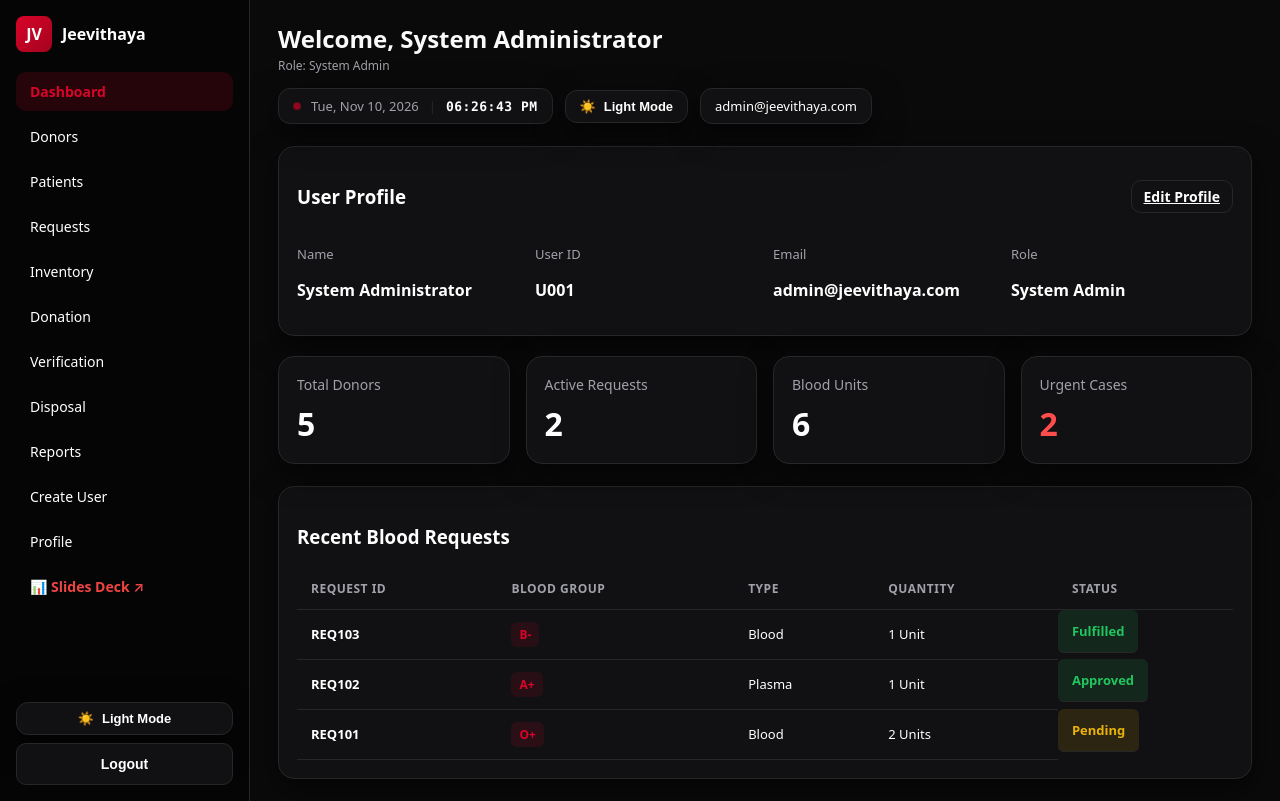
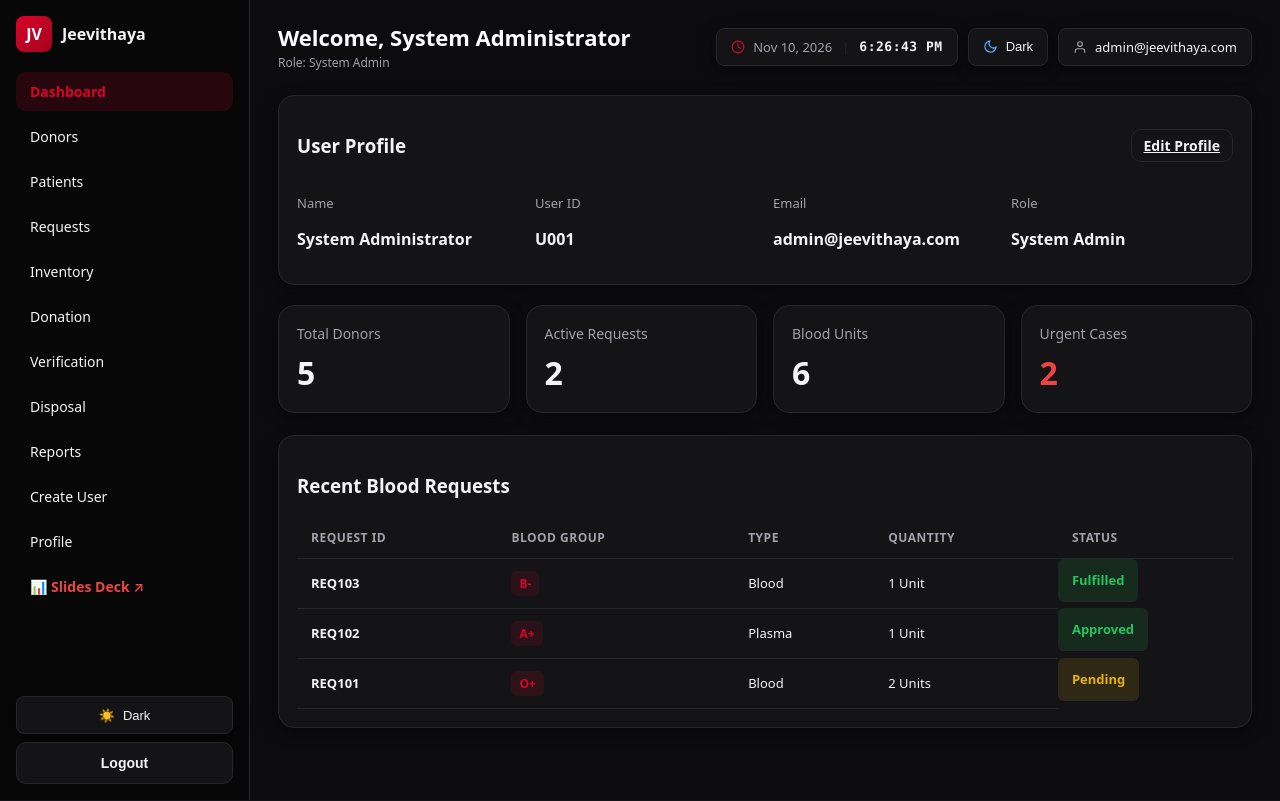
Before and after one commit to walakulu7/jeevithaya-mit, a Django app: page /dashboard.html in a window 1280 px wide. Run offline with Django 5.2, Linux system fonts and the light colour scheme; data comes from the database, SQL or seed files in the repository.

Commit message:
fix: redesign topbar with professional vector SVG theme switch and clock badge with cache-busting v3.5

```diff
--- a/jeevithaya/static/css/style.css
+++ b/jeevithaya/static/css/style.css
@@ -2,32 +2,34 @@
    JEEVITHAYA — STYLESHEET WITH LIGHT / DARK THEME SYSTEM
    ========================================================= */
 
-:root, [data-theme="dark"] {
+:root, [data-theme="dark"], body[data-theme="dark"] {
   --bg: #000000;
   --bg-page: linear-gradient(135deg, #000000 60%, #160204 100%);
-  --bg-sidebar: #050505;
-  --bg-main: #0a0a0a;
-  --card: #111113;
-  --card-hover: #17171a;
+  --bg-sidebar: #070708;
+  --bg-main: #0c0c0e;
+  --card: #141416;
+  --card-hover: #1a1a1e;
   --muted: #a1a1aa;
-  --text: #ffffff;
-  --text-heading: #fafafa;
+  --text: #f4f4f5;
+  --text-heading: #ffffff;
   --border: #27272a;
   --input-bg: #09090b;
   --input-border: #27272a;
-  --chip-bg: #09090b;
-  --user-chip-bg: #111113;
-  --clock-bg: #111113;
+  --chip-bg: #141416;
+  --user-chip-bg: #141416;
+  --clock-bg: #141416;
   --table-border: #222225;
-  --table-hover: rgba(255, 255, 255, 0.03);
+  --table-hover: rgba(255, 255, 255, 0.04);
   --primary: #d90429;     /* Signature Crimson */
   --primary2: #a4031f;    /* Dark Crimson */
-  --danger: #ff4d4d;
-  --shadow: 0 10px 30px rgba(0, 0, 0, 0.6);
+  --danger: #ef4444;
+  --shadow: 0 4px 16px rgba(0, 0, 0, 0.45);
   --card-glow: 0 4px 20px rgba(217, 4, 41, 0.15);
+  --sun-display: none;
+  --moon-display: inline-block;
 }
 
-[data-theme="light"] {
+[data-theme="light"], body[data-theme="light"], .theme-light {
   --bg: #f8fafc;
   --bg-page: linear-gradient(135deg, #f8fafc 60%, #ffe4e6 100%);
   --bg-sidebar: #ffffff;
@@ -43,13 +45,15 @@
   --chip-bg: #f8fafc;
   --user-chip-bg: #ffffff;
   --clock-bg: #ffffff;
-  --table-border: #f1f5f9;
-  --table-hover: rgba(0, 0, 0, 0.02);
+  --table-border: #e2e8f0;
+  --table-hover: rgba(0, 0, 0, 0.03);
   --primary: #d90429;
   --primary2: #b91c1c;
   --danger: #ef4444;
-  --shadow: 0 10px 30px rgba(15, 23, 42, 0.06);
+  --shadow: 0 4px 16px rgba(15, 23, 42, 0.08);
   --card-glow: 0 4px 20px rgba(217, 4, 41, 0.08);
+  --sun-display: inline-block;
+  --moon-display: none;
 }
 
 * {
@@ -347,14 +351,15 @@ body {
   display: flex;
   justify-content: space-between;
   align-items: center;
-  margin-bottom: 22px;
+  margin-bottom: 24px;
+  gap: 16px;
   flex-wrap: wrap;
-  gap: 14px;
 }
 
 .topbar h2 {
   margin: 0;
-  font-size: 24px;
+  font-size: 22px;
+  font-weight: 700;
   color: var(--text-heading);
 }
 
@@ -365,67 +370,66 @@ body {
 .topbar-actions {
   display: flex;
   align-items: center;
-  gap: 12px;
-  flex-wrap: wrap;
+  gap: 10px;
+  flex-wrap: nowrap;
 }
 
 .clock-widget {
-  display: flex;
+  display: inline-flex;
   align-items: center;
-  gap: 10px;
-  background: var(--clock-bg);
+  gap: 8px;
+  height: 38px;
+  padding: 0 14px;
+  border-radius: 8px;
+  background: var(--card);
   border: 1px solid var(--border);
-  padding: 8px 14px;
-  border-radius: 12px;
   box-shadow: var(--shadow);
   font-size: 13px;
+  white-space: nowrap;
 }
 
-.clock-dot {
-  width: 8px;
-  height: 8px;
-  border-radius: 50%;
-  background: var(--primary);
-  display: inline-block;
-  animation: pulse-dot 1.6s infinite ease-in-out;
-}
-
-@keyframes pulse-dot {
-  0% { transform: scale(0.9); opacity: 0.6; }
-  50% { transform: scale(1.25); opacity: 1; box-shadow: 0 0 8px var(--primary); }
-  100% { transform: scale(0.9); opacity: 0.6; }
+.clock-icon {
+  stroke: var(--primary);
+  flex-shrink: 0;
 }
 
 .clock-date {
   font-weight: 500;
   color: var(--muted);
+  font-size: 13px;
 }
 
 .clock-divider {
   color: var(--border);
   font-weight: 300;
+  margin: 0 2px;
 }
 
 .clock-time {
-  font-weight: 700;
+  font-weight: 600;
   color: var(--text);
   font-family: ui-monospace, SFMono-Regular, Menlo, Monaco, Consolas, "Liberation Mono", monospace;
   letter-spacing: 0.5px;
+  font-size: 13px;
 }
 
 .theme-toggle-btn {
   display: inline-flex;
   align-items: center;
   gap: 8px;
-  padding: 8px 14px;
-  border-radius: 12px;
-  background: var(--clock-bg);
+  height: 38px;
+  padding: 0 14px;
+  border-radius: 8px;
+  background: var(--card);
   border: 1px solid var(--border);
   color: var(--text);
   font-size: 13px;
-  font-weight: 600;
+  font-weight: 500;
   cursor: pointer;
   box-shadow: var(--shadow);
+  white-space: nowrap;
+  user-select: none;
+  transition: all 0.2s cubic-bezier(0.4, 0, 0.2, 1);
 }
 
 .theme-toggle-btn:hover {
@@ -434,15 +438,34 @@ body {
   transform: translateY(-1px);
 }
 
+.theme-toggle-btn .sun-icon {
+  display: var(--sun-display);
+  stroke: #f59e0b;
+}
+
+.theme-toggle-btn .moon-icon {
+  display: var(--moon-display);
+  stroke: #60a5fa;
+}
+
 .user-chip {
-  padding: 8px 14px;
-  border-radius: 12px;
-  background: var(--user-chip-bg);
+  display: inline-flex;
+  align-items: center;
+  gap: 8px;
+  height: 38px;
+  padding: 0 14px;
+  border-radius: 8px;
+  background: var(--card);
   border: 1px solid var(--border);
   font-size: 13px;
   color: var(--text);
   font-weight: 500;
   box-shadow: var(--shadow);
+  white-space: nowrap;
+}
+
+.user-chip svg {
+  stroke: var(--muted);
 }
 
 /* =========================================================
@@ -627,5 +650,5 @@ body {
   .sidebar { width: 100%; border-right: none; border-bottom: 1px solid var(--border); }
   .grid-form { grid-template-columns: 1fr; }
   .grid-form .span-2, .grid-form .actions { grid-column: span 1; }
-  .topbar { flex-direction: column; align-items: flex-start; }
+  .topbar-actions { flex-wrap: wrap; }
 }
--- a/jeevithaya/static/js/rbac.js
+++ b/jeevithaya/static/js/rbac.js
@@ -22,11 +22,22 @@ function getTheme() {
 }
 
 function setTheme(theme) {
-  document.documentElement.setAttribute("data-theme", theme);
+  const t = (theme === "light") ? "light" : "dark";
+  document.documentElement.setAttribute("data-theme", t);
+  if (document.body) {
+    document.body.setAttribute("data-theme", t);
+    if (t === "light") {
+      document.body.classList.add("theme-light");
+      document.body.classList.remove("theme-dark");
+    } else {
+      document.body.classList.add("theme-dark");
+      document.body.classList.remove("theme-light");
+    }
+  }
   try {
-    localStorage.setItem("jv_theme", theme);
+    localStorage.setItem("jv_theme", t);
   } catch (e) {}
-  updateThemeButtons(theme);
+  updateThemeButtons(t);
 }
 
 function toggleTheme() {
@@ -38,18 +49,17 @@ function toggleTheme() {
 function updateThemeButtons(theme) {
   const isLight = theme === "light";
   document.querySelectorAll(".theme-toggle-btn, #themeToggle, #sidebarThemeToggle").forEach(btn => {
-    const icon = btn.querySelector(".theme-icon, #themeIcon");
     const label = btn.querySelector(".theme-label, #themeLabel");
-    if (icon) icon.textContent = isLight ? "🌙" : "☀️";
-    if (label) label.textContent = isLight ? "Dark Mode" : "Light Mode";
+    if (label) {
+      label.textContent = isLight ? "Light" : "Dark";
+    }
     btn.setAttribute("title", isLight ? "Switch to Dark Mode" : "Switch to Light Mode");
   });
 }
 
 function initTheme() {
   const currentTheme = getTheme();
-  document.documentElement.setAttribute("data-theme", currentTheme);
-  updateThemeButtons(currentTheme);
+  setTheme(currentTheme);
 
   // Wire up theme toggles
   document.querySelectorAll(".theme-toggle-btn, #themeToggle, #sidebarThemeToggle").forEach(btn => {
@@ -78,16 +88,15 @@ function initLiveClock() {
   function update() {
     const now = new Date();
     if (dateEl) {
-      dateEl.textContent = now.toLocaleDateString(undefined, {
-        weekday: "short",
+      dateEl.textContent = now.toLocaleDateString("en-US", {
+        month: "short",
         day: "numeric",
-        month: "short",
         year: "numeric"
       });
     }
     if (timeEl) {
-      timeEl.textContent = now.toLocaleTimeString(undefined, {
-        hour: "2-digit",
+      timeEl.textContent = now.toLocaleTimeString("en-US", {
+        hour: "numeric",
         minute: "2-digit",
         second: "2-digit",
         hour12: true
--- a/jeevithaya/templates/create_user.html
+++ b/jeevithaya/templates/create_user.html
@@ -4,7 +4,7 @@
 <head>
   <meta charset="UTF-8">
   <title>Jeevithaya | Create User</title>
-  <link rel="stylesheet" href="{% static 'css/style.css' %}" />
+  <link rel="stylesheet" href="{% static 'css/style.css' %}?v=3.5" />
 </head>
 <body>
 
@@ -101,8 +101,8 @@
   </main>
 </div>
 
-<script src="{% static 'js/rbac.js' %}"></script>
-<script src="{% static 'js/api.js' %}"></script>
+<script src="{% static 'js/rbac.js' %}?v=3.5"></script>
+<script src="{% static 'js/api.js' %}?v=3.5"></script>
 <script src="{% static 'js/create_user.js' %}"></script>
 </body>
 </html>
--- a/jeevithaya/templates/dashboard.html
+++ b/jeevithaya/templates/dashboard.html
@@ -5,7 +5,7 @@
   <meta charset="UTF-8"/>
   <meta name="viewport" content="width=device-width, initial-scale=1.0"/>
   <title>Jeevithaya | Dashboard</title>
-  <link rel="stylesheet" href="{% static 'css/style.css' %}" />
+  <link rel="stylesheet" href="{% static 'css/style.css' %}?v=3.5" />
 </head>
 <body>
   <div class="layout">
@@ -66,21 +66,41 @@
 
         <div class="topbar-actions">
           <!-- Live Date & Time Clock -->
-          <div id="dashboardClock" class="clock-widget" title="Current Date & Time">
-            <span class="clock-dot"></span>
+          <div id="dashboardClock" class="clock-widget" title="System Date & Time">
+            <svg class="clock-icon" viewBox="0 0 24 24" width="14" height="14" stroke="currentColor" stroke-width="2" fill="none" stroke-linecap="round" stroke-linejoin="round">
+              <circle cx="12" cy="12" r="10"></circle>
+              <polyline points="12 6 12 12 16 14"></polyline>
+            </svg>
             <span id="clockDate" class="clock-date">--</span>
             <span class="clock-divider">|</span>
             <span id="clockTime" class="clock-time">--:--:--</span>
           </div>
 
           <!-- Theme Switcher -->
-          <button id="themeToggle" class="theme-toggle-btn" title="Toggle Light / Dark Mode">
-            <span id="themeIcon">☀️</span>
-            <span id="themeLabel">Light Mode</span>
+          <button id="themeToggle" class="theme-toggle-btn" title="Toggle Theme" type="button">
+            <svg class="sun-icon" viewBox="0 0 24 24" width="15" height="15" stroke="currentColor" stroke-width="2" fill="none" stroke-linecap="round" stroke-linejoin="round">
+              <circle cx="12" cy="12" r="5"></circle>
+              <line x1="12" y1="1" x2="12" y2="3"></line>
+              <line x1="12" y1="21" x2="12" y2="23"></line>
+              <line x1="4.22" y1="4.22" x2="5.64" y2="5.64"></line>
+              <line x1="18.36" y1="18.36" x2="19.78" y2="19.78"></line>
+              <line x1="1" y1="12" x2="3" y2="12"></line>
+              <line x1="21" y1="12" x2="23" y2="12"></line>
+              <line x1="4.22" y1="19.78" x2="5.64" y2="18.36"></line>
+              <line x1="18.36" y1="5.64" x2="19.78" y2="4.22"></line>
+            </svg>
+            <svg class="moon-icon" viewBox="0 0 24 24" width="15" height="15" stroke="currentColor" stroke-width="2" fill="none" stroke-linecap="round" stroke-linejoin="round">
+              <path d="M21 12.79A9 9 0 1 1 11.21 3 7 7 0 0 0 21 12.79z"></path>
+            </svg>
+            <span class="theme-label">Dark</span>
           </button>
 
           <!-- User Chip -->
           <div class="user-chip">
+            <svg viewBox="0 0 24 24" width="14" height="14" stroke="currentColor" stroke-width="2" fill="none" stroke-linecap="round" stroke-linejoin="round">
+              <path d="M20 21v-2a4 4 0 0 0-4-4H8a4 4 0 0 0-4 4v2"></path>
+              <circle cx="12" cy="7" r="4"></circle>
+            </svg>
             <span id="userEmail"></span>
           </div>
         </div>
@@ -155,8 +175,8 @@
     </main>
   </div>
 
-  <script src="{% static 'js/rbac.js' %}?v=2.3"></script>
-  <script src="{% static 'js/api.js' %}?v=2.3"></script>
-  <script src="{% static 'js/dashboard.js' %}?v=2.3"></script>
+  <script src="{% static 'js/rbac.js' %}?v=3.5"></script>
+  <script src="{% static 'js/api.js' %}?v=3.5"></script>
+  <script src="{% static 'js/dashboard.js' %}?v=3.5"></script>
 </body>
 </html>
--- a/jeevithaya/templates/disposal.html
+++ b/jeevithaya/templates/disposal.html
@@ -6,7 +6,7 @@
   <meta charset="UTF-8"/>
   <meta name="viewport" content="width=device-width, initial-scale=1.0"/>
   <title>Jeevithaya | Blood Disposal</title>
-  <link rel="stylesheet" href="{% static 'css/style.css' %}" />
+  <link rel="stylesheet" href="{% static 'css/style.css' %}?v=3.5" />
 </head>
 <body>
   <div class="layout">
@@ -131,8 +131,8 @@
 
     </main>
   </div>
-  <script src="{% static 'js/rbac.js' %}"></script>
-  <script src="{% static 'js/api.js' %}"></script>
+  <script src="{% static 'js/rbac.js' %}?v=3.5"></script>
+  <script src="{% static 'js/api.js' %}?v=3.5"></script>
   <script src="{% static 'js/disposal.js' %}"></script>
 </body>
 </html>
--- a/jeevithaya/templates/donation.html
+++ b/jeevithaya/templates/donation.html
@@ -5,7 +5,7 @@
   <meta charset="UTF-8"/>
   <meta name="viewport" content="width=device-width, initial-scale=1.0"/>
   <title>Jeevithaya | Donation Event</title>
-  <link rel="stylesheet" href="{% static 'css/style.css' %}" />
+  <link rel="stylesheet" href="{% static 'css/style.css' %}?v=3.5" />
 </head>
 <body>
   <div class="layout">
@@ -139,8 +139,8 @@
     </main>
   </div>
 
-  <script src="{% static 'js/rbac.js' %}"></script>
-  <script src="{% static 'js/api.js' %}"></script>
+  <script src="{% static 'js/rbac.js' %}?v=3.5"></script>
+  <script src="{% static 'js/api.js' %}?v=3.5"></script>
   <script src="{% static 'js/donation.js' %}"></script>
 </body>
 </html>
--- a/jeevithaya/templates/donors.html
+++ b/jeevithaya/templates/donors.html
@@ -5,7 +5,7 @@
   <meta charset="UTF-8"/>
   <meta name="viewport" content="width=device-width, initial-scale=1.0"/>
   <title>Jeevithaya | Donors</title>
-  <link rel="stylesheet" href="{% static 'css/style.css' %}" />
+  <link rel="stylesheet" href="{% static 'css/style.css' %}?v=3.5" />
 </head>
 <body>
   <div class="layout">
@@ -148,8 +148,8 @@
     </main>
   </div>
 
-  <script src="{% static 'js/rbac.js' %}"></script>
-  <script src="{% static 'js/api.js' %}"></script>
+  <script src="{% static 'js/rbac.js' %}?v=3.5"></script>
+  <script src="{% static 'js/api.js' %}?v=3.5"></script>
   <script src="{% static 'js/donors.js' %}"></script>
 </body>
 </html>
--- a/jeevithaya/templates/inventory.html
+++ b/jeevithaya/templates/inventory.html
@@ -5,7 +5,7 @@
   <meta charset="UTF-8"/>
   <meta name="viewport" content="width=device-width, initial-scale=1.0"/>
   <title>Jeevithaya | Inventory</title>
-  <link rel="stylesheet" href="{% static 'css/style.css' %}" />
+  <link rel="stylesheet" href="{% static 'css/style.css' %}?v=3.5" />
 </head>
 <body>
   <div class="layout">
@@ -173,8 +173,8 @@
     </main>
   </div>
 
-  <script src="{% static 'js/rbac.js' %}"></script>
-  <script src="{% static 'js/api.js' %}"></script>
+  <script src="{% static 'js/rbac.js' %}?v=3.5"></script>
+  <script src="{% static 'js/api.js' %}?v=3.5"></script>
   <script src="{% static 'js/inventory.js' %}"></script>
 </body>
 </html>
--- a/jeevithaya/templates/login.html
+++ b/jeevithaya/templates/login.html
@@ -6,7 +6,7 @@
   <meta charset="UTF-8" />
   <meta name="viewport" content="width=device-width, initial-scale=1.0"/>
   <title>Jeevithaya | Login</title>
-  <link rel="stylesheet" href="{% static 'css/style.css' %}" />
+  <link rel="stylesheet" href="{% static 'css/style.css' %}?v=3.5" />
 </head>
 <body>
   <div class="page">
@@ -68,8 +68,8 @@
     </footer>
   </div>
 
-  <script src="{% static 'js/api.js' %}?v=2.3"></script>
+  <script src="{% static 'js/api.js' %}?v=3.5?v=2.3"></script>
   <script src="{% static 'js/login.js' %}?v=2.3"></script>
-  <script src="{% static 'js/rbac.js' %}?v=2.3"></script>
+  <script src="{% static 'js/rbac.js' %}?v=3.5?v=2.3"></script>
 </body>
 </html>
--- a/jeevithaya/templates/logout.html
+++ b/jeevithaya/templates/logout.html
@@ -5,7 +5,7 @@
   <meta charset="UTF-8">
   <meta name="viewport" content="width=device-width, initial-scale=1.0">
   <title>Jeevithaya | Logging Out</title>
-  <link rel="stylesheet" href="{% static 'css/style.css' %}" />
+  <link rel="stylesheet" href="{% static 'css/style.css' %}?v=3.5" />
 </head>
 <body>
   <div class="page">
@@ -15,7 +15,7 @@
     </div>
   </div>
 
-  <script src="{% static 'js/api.js' %}"></script>
+  <script src="{% static 'js/api.js' %}?v=3.5"></script>
   <script>
     // Clear client-side session tokens
     try {
--- a/jeevithaya/templates/patients.html
+++ b/jeevithaya/templates/patients.html
@@ -5,7 +5,7 @@
   <meta charset="UTF-8"/>
   <meta name="viewport" content="width=device-width, initial-scale=1.0"/>
   <title>Jeevithaya | Patients</title>
-  <link rel="stylesheet" href="{% static 'css/style.css' %}" />
+  <link rel="stylesheet" href="{% static 'css/style.css' %}?v=3.5" />
 </head>
 <body>
   <div class="layout">
@@ -169,8 +169,8 @@
     </main>
   </div>
 
-  <script src="{% static 'js/rbac.js' %}"></script>
-  <script src="{% static 'js/api.js' %}"></script>
+  <script src="{% static 'js/rbac.js' %}?v=3.5"></script>
+  <script src="{% static 'js/api.js' %}?v=3.5"></script>
   <script src="{% static 'js/patients.js' %}"></script>
 </body>
 </html>
--- a/jeevithaya/templates/presentation.html
+++ b/jeevithaya/templates/presentation.html
@@ -5,7 +5,7 @@
   <meta charset="UTF-8" />
   <meta name="viewport" content="width=device-width, initial-scale=1.0"/>
   <title>Jeevithaya | MIT Presentation Slides</title>
-  <link rel="stylesheet" href="{% static 'css/style.css' %}" />
+  <link rel="stylesheet" href="{% static 'css/style.css' %}?v=3.5" />
   <style>
     :root {
       --slide-bg: #0f172a;
--- a/jeevithaya/templates/profile.html
+++ b/jeevithaya/templates/profile.html
@@ -4,7 +4,7 @@
 <head>
   <meta charset="UTF-8">
   <title>Jeevithaya | Profile</title>
-  <link rel="stylesheet" href="{% static 'css/style.css' %}" />
+  <link rel="stylesheet" href="{% static 'css/style.css' %}?v=3.5" />
 </head>
 <body>
 
@@ -81,8 +81,8 @@
   </main>
 </div>
 
-<script src="{% static 'js/rbac.js' %}?v=2.1"></script>
-<script src="{% static 'js/api.js' %}?v=2.1"></script>
+<script src="{% static 'js/rbac.js' %}?v=3.5?v=2.1"></script>
+<script src="{% static 'js/api.js' %}?v=3.5?v=2.1"></script>
 <script src="{% static 'js/profile.js' %}?v=2.1"></script>
 </body>
 </html>
--- a/jeevithaya/templates/reports.html
+++ b/jeevithaya/templates/reports.html
@@ -5,7 +5,7 @@
   <meta charset="UTF-8"/>
   <meta name="viewport" content="width=device-width, initial-scale=1.0"/>
   <title>Jeevithaya | Reports</title>
-  <link rel="stylesheet" href="{% static 'css/style.css' %}" />
+  <link rel="stylesheet" href="{% static 'css/style.css' %}?v=3.5" />
 </head>
 <body>
   <div class="layout">
@@ -160,8 +160,8 @@
     </main>
   </div>
 
-  <script src="{% static 'js/rbac.js' %}"></script>
-  <script src="{% static 'js/api.js' %}"></script>
+  <script src="{% static 'js/rbac.js' %}?v=3.5"></script>
+  <script src="{% static 'js/api.js' %}?v=3.5"></script>
   <script src="{% static 'js/reports.js' %}"></script>
 
 </body>
--- a/jeevithaya/templates/requests.html
+++ b/jeevithaya/templates/requests.html
@@ -5,7 +5,7 @@
   <meta charset="UTF-8"/>
   <meta name="viewport" content="width=device-width, initial-scale=1.0"/>
   <title>Jeevithaya | Requests</title>
-  <link rel="stylesheet" href="{% static 'css/style.css' %}" />
+  <link rel="stylesheet" href="{% static 'css/style.css' %}?v=3.5" />
 </head>
 <body>
   <div class="layout">
@@ -169,8 +169,8 @@
       </section>
     </main>
   </div>
-  <script src="{% static 'js/rbac.js' %}"></script>
-  <script src="{% static 'js/api.js' %}"></script>
+  <script src="{% static 'js/rbac.js' %}?v=3.5"></script>
+  <script src="{% static 'js/api.js' %}?v=3.5"></script>
   <script src="{% static 'js/requests.js' %}"></script>
 </body>
 </html>
--- a/jeevithaya/templates/verification.html
+++ b/jeevithaya/templates/verification.html
@@ -5,7 +5,7 @@
   <meta charset="UTF-8"/>
   <meta name="viewport" content="width=device-width, initial-scale=1.0"/>
   <title>Jeevithaya | Blood Verification</title>
-  <link rel="stylesheet" href="{% static 'css/style.css' %}" />
+  <link rel="stylesheet" href="{% static 'css/style.css' %}?v=3.5" />
 </head>
 <body>
   <div class="layout">
@@ -134,8 +134,8 @@
     </main>
   </div>
 
-  <script src="{% static 'js/rbac.js' %}"></script>
-  <script src="{% static 'js/api.js' %}"></script>
+  <script src="{% static 'js/rbac.js' %}?v=3.5"></script>
+  <script src="{% static 'js/api.js' %}?v=3.5"></script>
   <script src="{% static 'js/verification.js' %}"></script>
 </body>
 </html>
```
